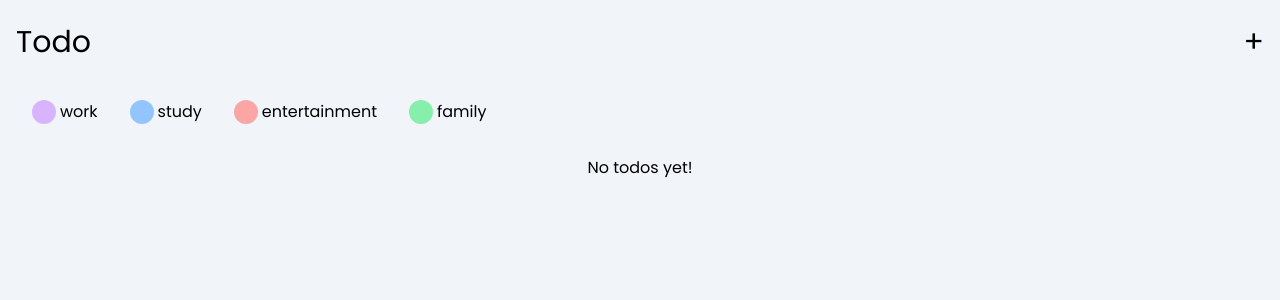
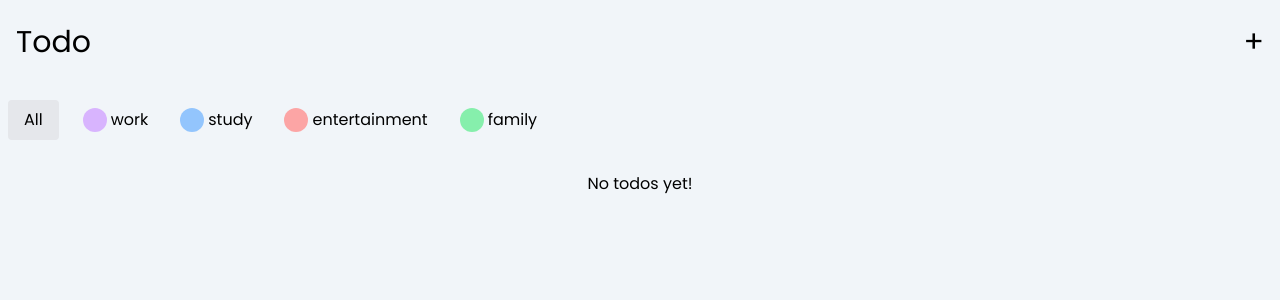
Before and after one commit to on3ss/todo-react, a React (Vite) app: page / in a window 1280 px wide. Shown: the top 300 px of the page. Built offline with nearby package versions, Linux system fonts and the light colour scheme.

Commit message:
added filter by category feature

```diff
--- a/src/components/CategoriesFilter.jsx
+++ /dev/null
@@ -1,22 +0,0 @@
-import categories from '../data/todoCategory'
-
-export default function CategoriesFilter() {
-    return (
-        <nav className="py-4 overflow-x-auto">
-            <ul className="flex justify-start">
-                {
-                    categories.map((link, index) => {
-                        return (
-                            <li key={index} className="px-4">
-                                <a href="#" className="flex gap-1 align-middle">
-                                    <div className={"w-6 h-6 rounded-full " + link.color}></div>
-                                    <span>{link.label}</span>
-                                </a>
-                            </li>
-                        )
-                    })
-                }
-            </ul>
-        </nav>
-    )
-}
--- a/src/pages/TodoForm.jsx
+++ b/src/pages/TodoForm.jsx
@@ -15,7 +15,7 @@ export default function TodoForm() {
     const [categories, setCategories] = useState([])
 
     const handleSelectChange = (e) => {
-        const updatedOptions = [...e.target.options].filter(option => option.selected).map(x => x.value)
+        const updatedOptions = [...e.target.options].filter(option => option.selected).map(x => parseInt(x.value))
         setCategories(updatedOptions)
     }
 
@@ -26,7 +26,7 @@ export default function TodoForm() {
     }
 
     return (
-        <form className="mt-4" onSubmit={handleSubmit}>
+        <form className="px-4 mt-4" onSubmit={handleSubmit}>
             <div>
                 <label htmlFor="title" className="block mb-2 text-sm font-medium text-gray-900">Title</label>
                 <input type="text" id="title" className="bg-gray-50 border border-gray-300 text-gray-900 text-sm rounded-lg focus:ring-blue-500 focus:border-blue-500 block w-full p-2.5" placeholder="John" value={title} onChange={(e) => setTitle(e.target.value)} required />
--- a/src/pages/TodoList.jsx
+++ b/src/pages/TodoList.jsx
@@ -1,20 +1,52 @@
 import TodoCard from "../components/TodoCard"
-import CategoriesFilter from '../components/CategoriesFilter'
 import { useSelector } from "react-redux"
+import categories from "../data/todoCategory"
+import { useEffect, useState } from "react"
+
+const VIEW_ALL_FILTER_VALUE = 9999;
+
+export default function TodoList() {
+    const todos = useSelector((state) => state.todo.todos)
+    const [filter, setFilter] = useState(VIEW_ALL_FILTER_VALUE)
+    const [filteredTodos, setFilteredTodos] = useState([])
 
 
-export default function TodoList() {
-
-    const todos = useSelector((state) => state.todo.todos)
+    useEffect(() => {
+        if ((filter == VIEW_ALL_FILTER_VALUE)) {
+            setFilteredTodos(todos)
+        } else {
+            setFilteredTodos(todos.filter((item) => item.categories.includes(filter)))
+        }
+    }, [filter])
 
     return (
         <>
-            <CategoriesFilter />
-            <div className="mt-4">
+            <nav className="py-4 overflow-x-auto">
+                <ul className="flex justify-start">
+                    <li>
+                        <button className={filter == VIEW_ALL_FILTER_VALUE ? "flex gap-1 mx-2 px-4 py-2 align-middle bg-gray-200 rounded" : "flex gap-1 px-4 py-2 align-middle rounded"} onClick={() => setFilter(VIEW_ALL_FILTER_VALUE)}>
+                            <span>All</span>
+                        </button>
+                    </li>
+                    {
+                        categories.map((category, index) => {
+                            return (
+                                <li key={index}>
+                                    <button className={filter == index ? "flex gap-1 px-4 py-2 align-middle bg-gray-200 rounded" : "flex gap-1 px-4 py-2 align-middle rounded"} onClick={() => setFilter(index)}>
+                                        <div className={"w-6 h-6 rounded-full " + category.color}></div>
+                                        <span>{category.label}</span>
+                                    </button>
+                                </li>
+                            )
+                        })
+                    }
+                </ul>
+            </nav>
+            <div className="px-4 mt-4">
                 <ul>
                     {
-                        todos.length > 0
-                            ? todos.map((todo, key) => {
+                        filteredTodos.length > 0
+                            ? filteredTodos.map((todo, key) => {
                                 return (<TodoCard key={key} todo={todo} />)
                             }) : (
                                 <div className="flex justify-center">
--- a/src/routes/root.jsx
+++ b/src/routes/root.jsx
@@ -9,7 +9,7 @@ export default function Root() {
                     <Link className="text-3xl focus:outline-none" to="/form">+</Link>
                 </div>
             </header>
-            <main className="px-4">
+            <main>
                 <Outlet />
             </main>
         </div>
--- a/src/store/slice/todoSlice.js
+++ b/src/store/slice/todoSlice.js
@@ -30,7 +30,7 @@ export const todoSlice = createSlice({
                 }
                 return item
             })
-        }
+        },
     }
 })
 
```
